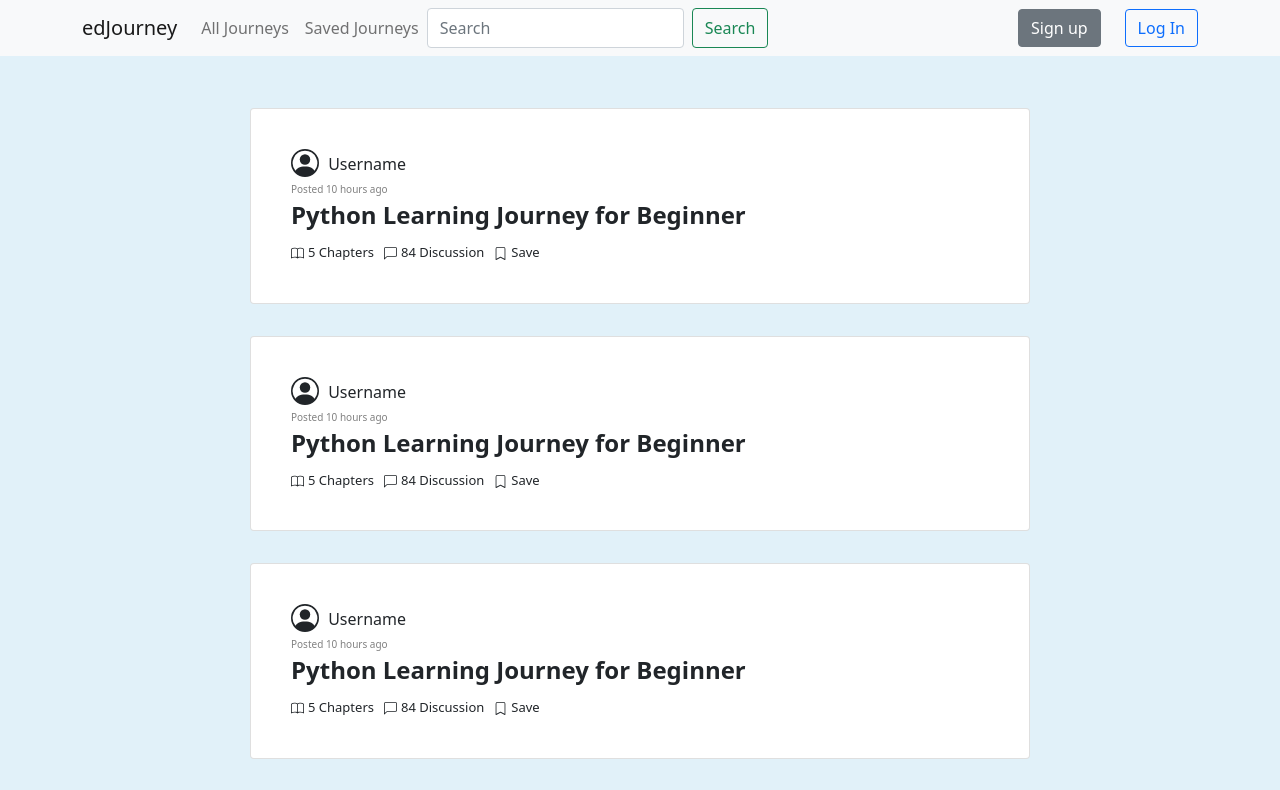
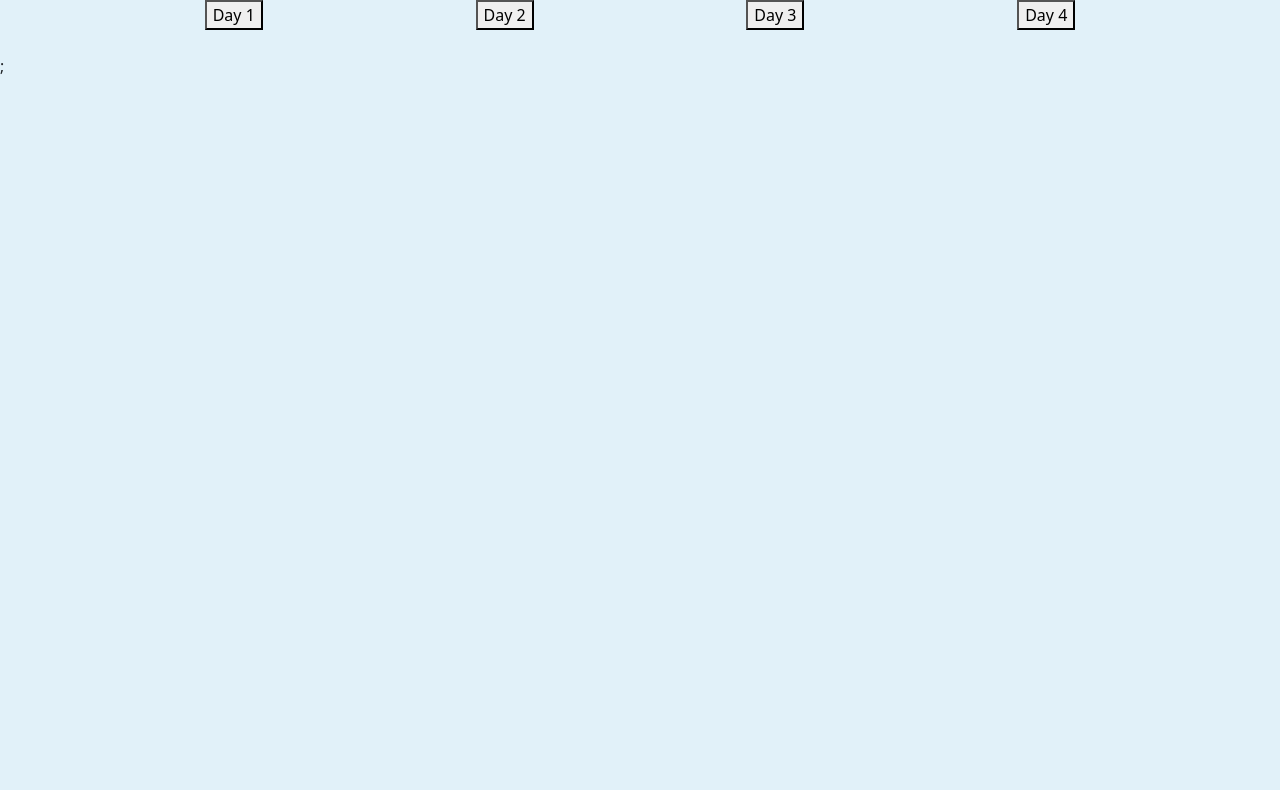
Before and after one commit to yuyangji/MelbHackUndefined, a React (Create React App) app in the folder client/: page / in a window 1280 px wide. Shown: the top 790 px of the page. Built offline with nearby package versions, Linux system fonts and the light colour scheme.

Commit message:
WIP login modal, added mock API in App.js

```diff
--- a/client/src/App.js
+++ b/client/src/App.js
@@ -1,3 +1,4 @@
+import React from "react";
 import Homepage from "./components/Homepage";
 import Form from "./components/Formpage/Form";
 import ProgressBar from "./components/Journeypage/ProgressBar";
@@ -6,7 +7,44 @@ import ProgressBar from "./components/Journeypage/ProgressBar";
 import "bootstrap/dist/css/bootstrap.min.css";
 
 function App() {
-  return <Homepage />;
+  const [data, setData] = React.useState([
+    {
+      id: 1,
+      title: "Day 1",
+      content:
+        "Python is a programming language that is used to create programs that run on a computer. It is a very popular language for beginners.",
+      isCompleted: true,
+    },
+    {
+      id: 2,
+      title: "Day 2",
+      content:
+        "Python is a programming language that is used to create programs that run on a computer. It is a very popular language for beginners.",
+      isCompleted: false,
+    },
+    {
+      id: 3,
+      title: "Day 3",
+      content:
+        "Python is a programming language that is used to create programs that run on a computer. It is a very popular language for beginners.",
+      isCompleted: false,
+    },
+    {
+      id: 4,
+      title: "Day 4",
+      content:
+        "Python is a programming language that is used to create programs that run on a computer. It is a very popular language for beginners.",
+      isCompleted: false,
+    },
+  ]);
+
+
+
+  return (
+  <div>
+  <ProgressBar data={data} setData={setData}/>;
+  </div>
+  )
 }
 
 export default App;
--- a/client/src/components/Journeypage/ProgressBar.js
+++ b/client/src/components/Journeypage/ProgressBar.js
@@ -33,7 +33,7 @@ const ProgressBar = ({ data, setData }) => {
               <Button
                 key={item.id}
                 ref={selectedProgress}
-                variantColor="green"
+                variantcolor="green"
                 onClick={() => {
                   // item.id === data.length
                   //   ? setProgress(100)
```
Also changed, not shown: client/src/components/shared/Login.js (added, +28 -0 lines), client/src/components/shared/Signup.js (added, +28 -0 lines).
